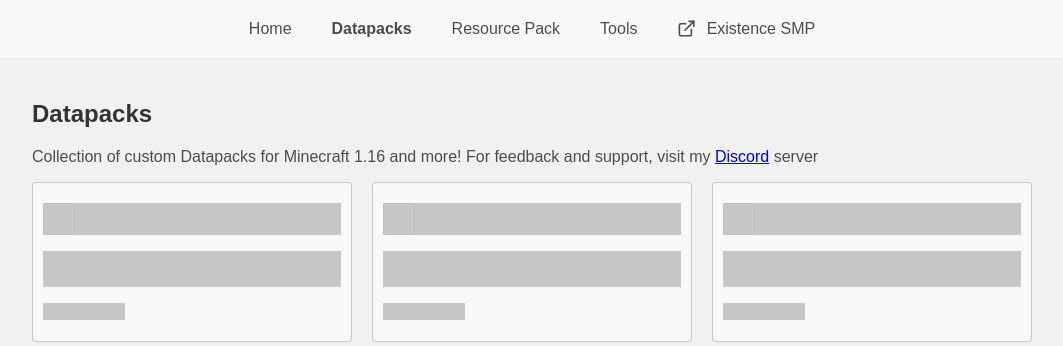
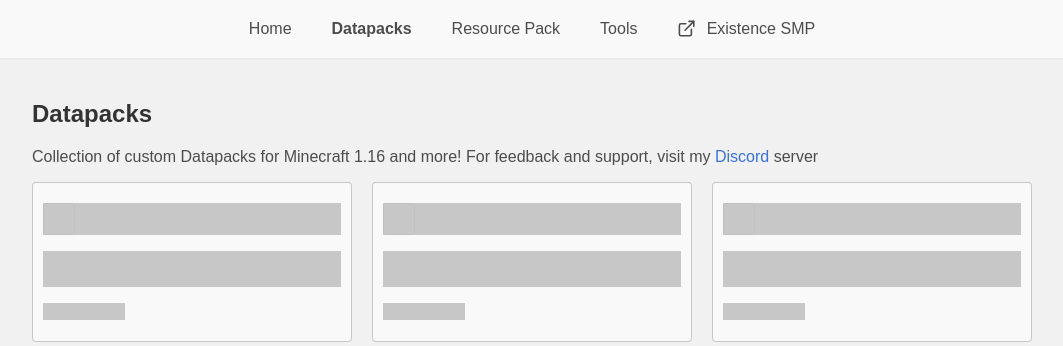
Before and after one commit to mcpeachpies/mcpeachpies-website, a PHP site: page /datapacks/index.php in a window 1280 px wide. Shown: the part 381-727 px from the top of the page, without its empty margins (108-1171 px from the left). Run offline with PHP 8.4, Linux system fonts and the light colour scheme.

Commit message:
Improve DIscord link

```diff
--- a/include/datapack.php
+++ b/include/datapack.php
@@ -1,6 +1,6 @@
 <div class="section">
 	<h2 class="title">Datapacks</h2>
-	<p> Collection of custom Datapacks for Minecraft 1.16 and more! For feedback and support, visit my <a href="https://discord.gg/g7DxdVg" target="_blank">Discord</a> server
+	<p> Collection of custom Datapacks for Minecraft 1.16 and more! For feedback and support, visit my <a href="https://discord.gg/g7DxdVg" target="_blank" class="read-more">Discord</a> server
 	<div class="cards datapacks">
 
 	</div>
```
